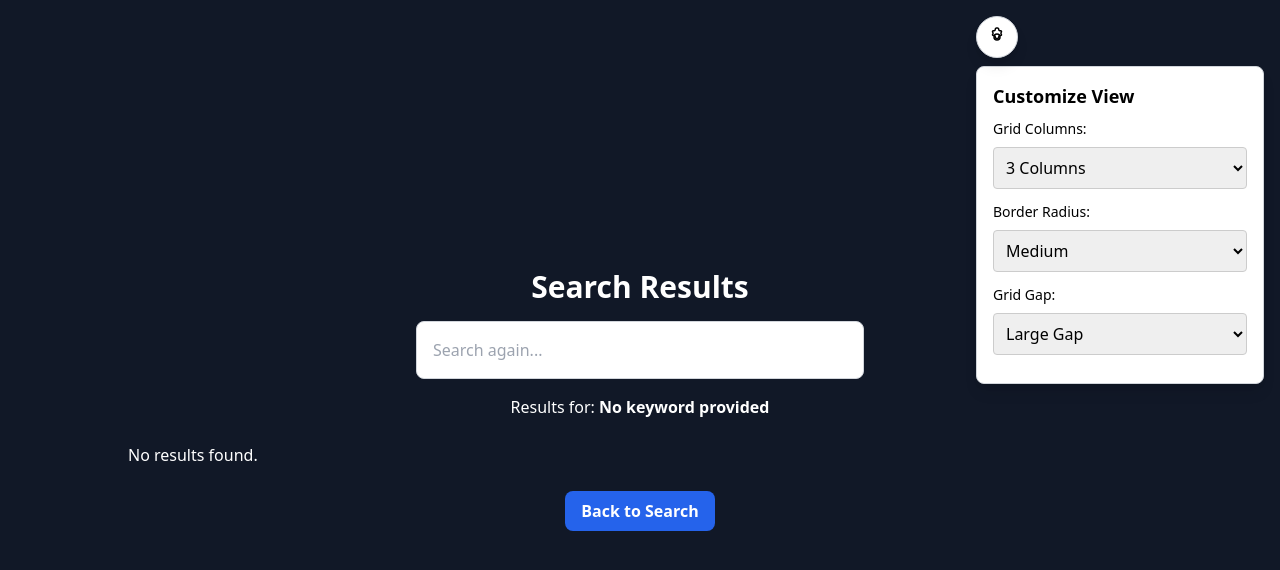
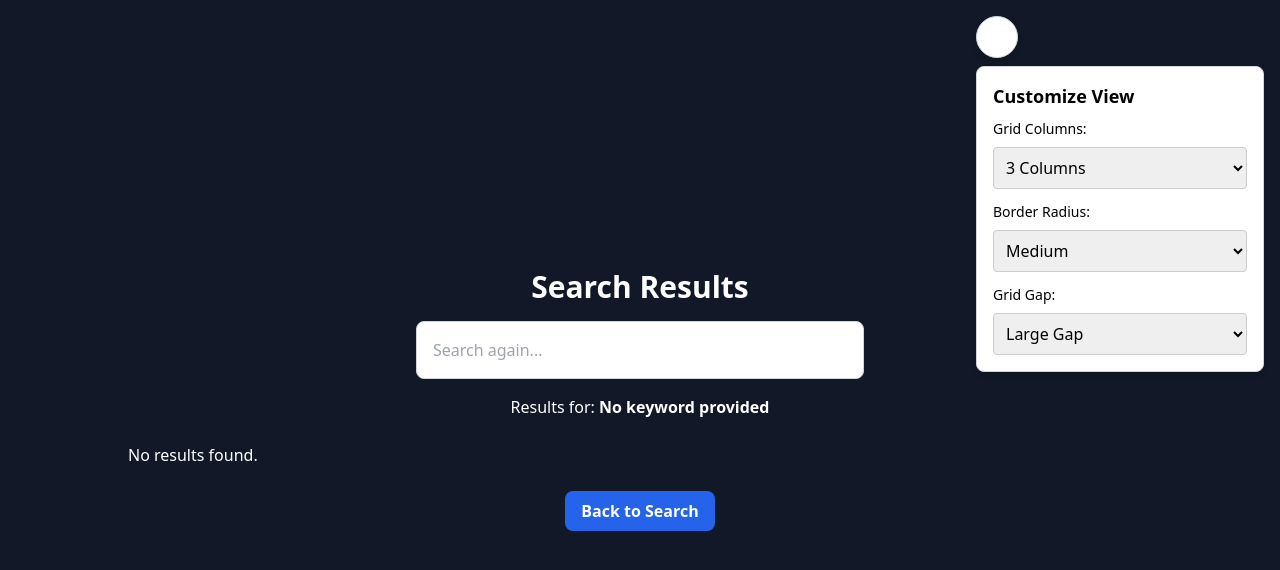
Before and after one commit to db131313/nextjs-micro-saas-v2, a Next.js app: page /results in a window 1280 px wide. Both pictures are taken after a click on the button 1243 px from the left and 37 px from the top of the page. Shown: the top 570 px of the page. Built offline with nearby package versions, Linux system fonts and the light colour scheme.

Commit message:
Update results.js

```diff
--- a/pages/results.js
+++ b/pages/results.js
@@ -50,45 +50,47 @@ export default function Results() {
 
   return (
     <div className="flex flex-col items-center justify-center min-h-screen bg-gray-900 text-white p-6 relative">
-
-      {/* Settings Icon and Dropdown using inline styles */}
-      <div style={{ position: "absolute", top: "1rem", right: "1rem", zIndex: 50 }}>
+      {/* Settings Icon & Dropdown - using inline styles and an inline SVG */}
+      <div style={{ position: "absolute", top: "1rem", right: "1rem", zIndex: 1000 }}>
         <button
           onClick={() => setPanelOpen(!panelOpen)}
           style={{
+            background: "#fff",
+            border: "1px solid #d1d5db",
+            borderRadius: "50%",
             padding: "0.5rem",
-            backgroundColor: "white",
-            color: "black",
-            borderRadius: "50%",
-            boxShadow: "0 10px 15px -3px rgba(0,0,0,0.1), 0 4px 6px -2px rgba(0,0,0,0.05)",
-            border: "1px solid #d1d5db",
+            boxShadow: "0 4px 6px rgba(0,0,0,0.1)"
           }}
         >
           <svg
             xmlns="http://www.w3.org/2000/svg"
+            width="24"
+            height="24"
             fill="none"
-            viewBox="0 0 24 24"
-            strokeWidth="1.5"
             stroke="currentColor"
-            style={{ width: "1.5rem", height: "1.5rem" }}
+            strokeWidth="2"
+            strokeLinecap="round"
+            strokeLinejoin="round"
+            style={{ display: "block" }}
           >
-            <path strokeLinecap="round" strokeLinejoin="round" d="M10.343 3.94c.09-.542.56-.94 1.11-.94h1.093c.55 0 1.02.398 1.11.94l.149.894a1.125 1.125 0 00.986.95l.963.07c.554.04.92.54.68 1.04l-.383.766a1.125 1.125 0 000 1.06l.383.767c.24.5-.126 1-.68 1.04l-.963.07a1.125 1.125 0 00-.986.95l-.15.893c-.09.543-.56.94-1.11.94h-1.094a1.125 1.125 0 01-1.11-.94l-.15-.893a1.125 1.125 0 00-.986-.95l-.963-.07c-.554-.04-.92-.54-.68-1.04l.383-.767a1.125 1.125 0 000-1.06l-.383-.766c-.24-.5.126-1 .68-1.04l.963-.07a1.125 1.125 0 00.986-.95l.15-.893z" />
-            <path strokeLinecap="round" strokeLinejoin="round" d="M15 12a3 3 0 11-6 0 3 3 0 016 0z" />
+            <circle cx="12" cy="12" r="3"></circle>
+            <path d="M19.4 15a1.65 1.65 0 0 0 .33 1.82l0 0a1.65 1.65 0 0 1-2.33 2.33l0 0a1.65 1.65 0 0 0-1.82-.33 1.65 1.65 0 0 1-2.11 0 1.65 1.65 0 0 0-1.82.33l0 0a1.65 1.65 0 0 1-2.33-2.33l0 0a1.65 1.65 0 0 0-.33-1.82 1.65 1.65 0 0 1 0-2.11 1.65 1.65 0 0 0 .33-1.82l0 0a1.65 1.65 0 0 1 2.33-2.33l0 0a1.65 1.65 0 0 0 1.82.33 1.65 1.65 0 0 1 2.11 0 1.65 1.65 0 0 0 1.82-.33l0 0a1.65 1.65 0 0 1 2.33 2.33l0 0a1.65 1.65 0 0 0 .33 1.82 1.65 1.65 0 0 1 0 2.11z"></path>
           </svg>
         </button>
         {panelOpen && (
           <div style={{
             marginTop: "0.5rem",
-            backgroundColor: "white",
-            color: "black",
+            background: "#fff",
+            color: "#000",
             padding: "1rem",
             borderRadius: "0.5rem",
-            boxShadow: "0 10px 15px -3px rgba(0,0,0,0.1), 0 4px 6px -2px rgba(0,0,0,0.05)",
             width: "18rem",
             border: "1px solid #d1d5db",
+            boxShadow: "0 4px 6px rgba(0,0,0,0.1)"
           }}>
             <h3 style={{ fontSize: "1.125rem", fontWeight: "bold", marginBottom: "0.5rem" }}>Customize View</h3>
 
+            <div style={{ marginBottom: "0.75rem" }}>
               <label style={{ display: "block", marginBottom: "0.5rem", fontSize: "0.875rem" }}>Grid Columns:</label>
               <select
                 value={gridCols}
@@ -96,10 +98,9 @@ export default function Results() {
                 style={{
                   width: "100%",
                   padding: "0.5rem",
-                marginBottom: "0.75rem",
                   border: "1px solid #ccc",
                   borderRadius: "0.25rem",
-                color: "black",
+                  color: "#000"
                 }}
               >
                 <option value="grid-cols-1">1 Column</option>
@@ -107,7 +108,9 @@ export default function Results() {
                 <option value="grid-cols-3">3 Columns</option>
                 <option value="grid-cols-4">4 Columns</option>
               </select>
+            </div>
 
+            <div style={{ marginBottom: "0.75rem" }}>
               <label style={{ display: "block", marginBottom: "0.5rem", fontSize: "0.875rem" }}>Border Radius:</label>
               <select
                 value={borderRadius}
@@ -115,10 +118,9 @@ export default function Results() {
                 style={{
                   width: "100%",
                   padding: "0.5rem",
-                marginBottom: "0.75rem",
                   border: "1px solid #ccc",
                   borderRadius: "0.25rem",
-                color: "black",
+                  color: "#000"
                 }}
               >
                 <option value="rounded-none">No Rounding</option>
@@ -126,7 +128,9 @@ export default function Results() {
                 <option value="rounded-lg">Medium</option>
                 <option value="rounded-xl">Large</option>
               </select>
+            </div>
 
+            <div>
               <label style={{ display: "block", marginBottom: "0.5rem", fontSize: "0.875rem" }}>Grid Gap:</label>
               <select
                 value={gap}
@@ -134,16 +138,16 @@ export default function Results() {
                 style={{
                   width: "100%",
                   padding: "0.5rem",
-                marginBottom: "0.75rem",
                   border: "1px solid #ccc",
                   borderRadius: "0.25rem",
-                color: "black",
+                  color: "#000"
                 }}
               >
                 <option value="gap-2">Small Gap</option>
                 <option value="gap-4">Medium Gap</option>
                 <option value="gap-6">Large Gap</option>
               </select>
+            </div>
           </div>
         )}
       </div>
@@ -160,9 +164,7 @@ export default function Results() {
           }
         }}
       />
-      <p className="mb-6">
-        Results for: <strong>{query || "No keyword provided"}</strong>
-      </p>
+      <p className="mb-6">Results for: <strong>{query || "No keyword provided"}</strong></p>
 
       {loading && <p className="text-gray-400">Loading results...</p>}
       {error && <p className="text-red-500">{error}</p>}
```
Lines whose indentation alone changed are shown as unchanged.
